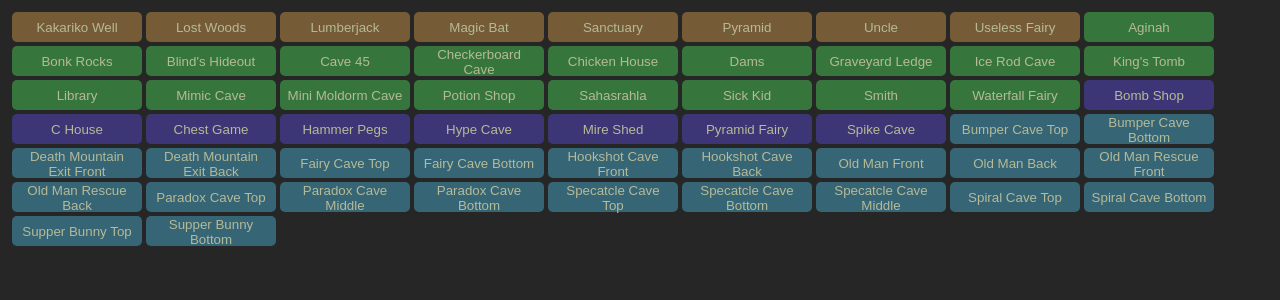
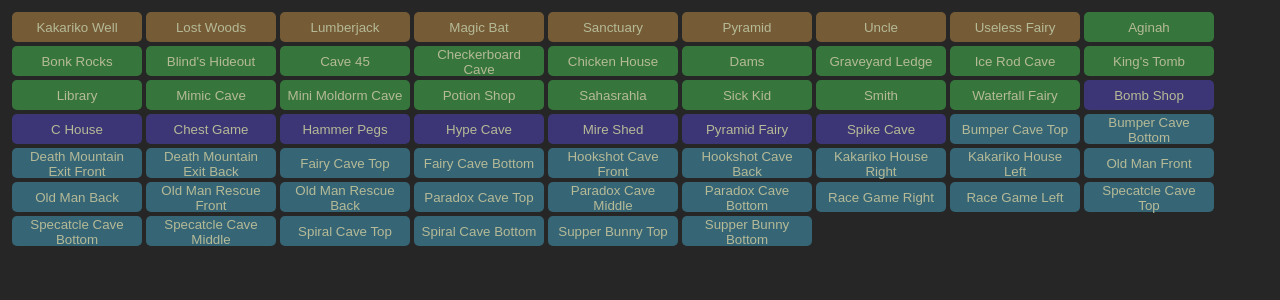
Before and after one commit to filistar/entranceTracker, a React (Create React App) app in the folder entrance-tracker/: page / in a window 1280 px wide. Shown: the top 300 px of the page. Built offline with nearby package versions, Linux system fonts and the light colour scheme.

Commit message:
Add missing connectors

```diff
--- a/entrance-tracker/src/App.js
+++ b/entrance-tracker/src/App.js
@@ -51,6 +51,8 @@
     { name: 'Fairy Cave Bottom', checked: false },
     { name: 'Hookshot Cave Front', checked: false },
     { name: 'Hookshot Cave Back', checked: false },
+    { name: 'Kakariko House Right', checked: false },
+    { name: 'Kakariko House Left', checked: false },
     { name: 'Old Man Front', checked: false },
     { name: 'Old Man Back', checked: false },
     { name: 'Old Man Rescue Front', checked: false },
@@ -58,6 +60,8 @@
     { name: 'Paradox Cave Top', checked: false },
     { name: 'Paradox Cave Middle', checked: false },
     { name: 'Paradox Cave Bottom', checked: false },
+    { name: 'Race Game Right', checked: false },
+    { name: 'Race Game Left', checked: false },
     { name: 'Specatcle Cave Top', checked: false },
     { name: 'Specatcle Cave Bottom', checked: false },
     { name: 'Specatcle Cave Middle', checked: false },
```
